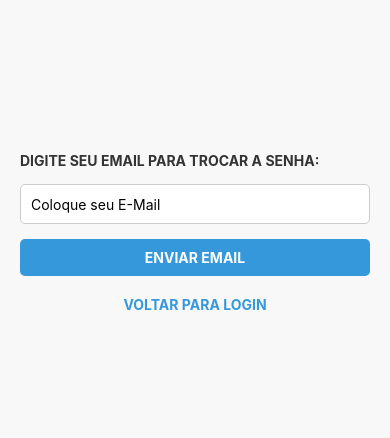
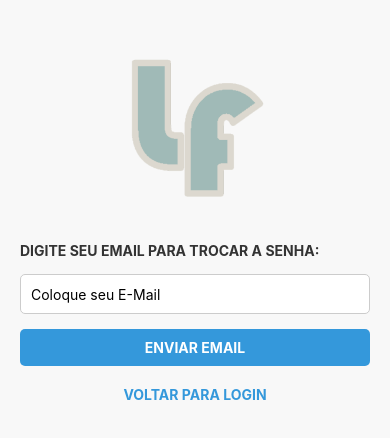
Before and after one commit to yJoaoFerreira/LFitness, a React Native app: screen /TrocarSenha in a window 390 px wide. Shown: the part 192-630 px from the top of the page. Built offline with nearby package versions, Linux system fonts and the light colour scheme.

Commit message:
Day Five: Add logo nas telas de login, register e changepass. Criada página admin (vazia).

```diff
--- a/screens/ChangePassword.js
+++ b/screens/ChangePassword.js
@@ -1,5 +1,5 @@
 import React, { useState } from 'react';
-import { View, Pressable, Text, TextInput, StyleSheet, ActivityIndicator } from 'react-native';
+import { View, Pressable, Text, TextInput, StyleSheet, ActivityIndicator, Image } from 'react-native';
 import { getAuth, sendPasswordResetEmail } from "firebase/auth";
 import Firebase from '../firebaseConfig';
 
@@ -28,6 +28,8 @@ const ChangePassword = ({ navigation }) => {
 
   return (
     <View style={styles.container}>
+      <Image source={require('../assets/logo.png')} style={styles.logo} />
+
       {loading ? (
         <ActivityIndicator size="large" color="#3498db" />
       ) : (
@@ -106,6 +108,12 @@ const styles = StyleSheet.create({
     marginVertical: 10,
     fontWeight: 'bold',
   },
+  logo: {
+    width: 150,
+    height: 150,
+    alignSelf: 'center',
+    marginBottom: 30,
+  },
   successText: {
     color: 'green',
     marginVertical: 10,
--- a/screens/Login.js
+++ b/screens/Login.js
@@ -1,5 +1,5 @@
 import React, { useState, useEffect } from 'react';
-import { View, Pressable, Text, TextInput, FlatList, StyleSheet, TouchableOpacity, ActivityIndicator, KeyboardAvoidingView, Platform, ScrollView } from 'react-native';
+import { View, Pressable, Text, TextInput, FlatList, StyleSheet, TouchableOpacity, ActivityIndicator, KeyboardAvoidingView, Platform, ScrollView, Image } from 'react-native';
 import { Ionicons } from '@expo/vector-icons';
 import { getAuth, signInWithEmailAndPassword } from "firebase/auth";
 import AsyncStorage from '@react-native-async-storage/async-storage';
@@ -134,6 +134,8 @@ const Login = ({ navigation, route }) => {
     <KeyboardAvoidingView style={styles.container} behavior={Platform.OS === "ios" ? "padding" : null}>
       <ScrollView contentContainerStyle={styles.scrollViewContent}>
         <View style={styles.formContainer}>
+          <Image source={require('../assets/logo.png')} style={styles.logo} />
+
           {loading ? (
             <ActivityIndicator size="large" color="#3498db" />
           ) : (
@@ -177,6 +179,12 @@ const styles = StyleSheet.create({
   },
   formContainer: {
     paddingHorizontal: 20,
+  },
+  logo: {
+    width: 150,
+    height: 150,
+    alignSelf: 'center',
+    marginBottom: 30,
   },
   label: {
     paddingVertical: 5,
--- a/screens/Register.js
+++ b/screens/Register.js
@@ -1,5 +1,5 @@
 import React, { useState, useEffect } from 'react';
-import { View, Pressable, Text, TextInput, StyleSheet, ActivityIndicator } from 'react-native';
+import { View, Pressable, Text, TextInput, StyleSheet, ActivityIndicator, Image } from 'react-native';
 import { getAuth, createUserWithEmailAndPassword } from "firebase/auth";
 import Firebase from '../firebaseConfig';
 import AsyncStorage from '@react-native-async-storage/async-storage';
@@ -11,29 +11,25 @@ const Register = ({ navigation }) => {
   const [error, setError] = useState('');
   const [loading, setLoading] = useState(false);
 
-  // Função para salvar as informações localmente
   const saveLocalUser = async (email, senha) => {
     try {
       const userData = { email, senha };
       await AsyncStorage.setItem('localUser', JSON.stringify(userData));
       console.log('Usuário salvo localmente:', userData);
-      navigation.replace('Login'); // Redireciona para login
+      navigation.replace('Login');
     } catch (e) {
       setError('Erro ao salvar localmente.');
     }
   };
 
-  // Função para sincronizar os dados locais com o Firebase
   const syncLocalUserToFirebase = async () => {
     try {
       const localUser = await AsyncStorage.getItem('localUser');
       if (localUser !== null) {
         const { email, senha } = JSON.parse(localUser);
         const auth = getAuth(Firebase);
-        // Tenta criar o usuário no Firebase usando os dados salvos localmente
         await createUserWithEmailAndPassword(auth, email, senha);
         console.log('Dados locais sincronizados com o Firebase.');
-        // Remover os dados locais após a sincronização bem-sucedida
         await AsyncStorage.removeItem('localUser');
       }
     } catch (error) {
@@ -41,7 +37,6 @@ const Register = ({ navigation }) => {
     }
   };
 
-  // Checar se há dados locais para sincronizar quando o componente monta
   useEffect(() => {
     syncLocalUserToFirebase();
   }, []);
@@ -58,20 +53,20 @@ const Register = ({ navigation }) => {
     setLoading(true);
 
     try {
-      // Tentativa de registrar no Firebase
       await createUserWithEmailAndPassword(auth, email, senha);
       setLoading(false);
-      navigation.replace('Login'); // Redireciona para login
+      navigation.replace('Login');
     } catch (error) {
-      // Se der erro no Firebase, salva localmente
       setLoading(false);
       setError('Firebase não disponível. Salvando localmente...');
-      await saveLocalUser(email, senha); // Chama a função para salvar localmente
+      await saveLocalUser(email, senha);
     }
   };
 
   return (
     <View style={styles.container}>
+      <Image source={require('../assets/logo.png')} style={styles.logo} />
+
       {loading ? (
         <ActivityIndicator size="large" color="#3498db" />
       ) : (
@@ -162,6 +157,12 @@ const styles = StyleSheet.create({
     textTransform: 'uppercase',
     color: '#3498db',
   },
+  logo: {
+    width: 150,
+    height: 150,
+    alignSelf: 'center',
+    marginBottom: 30,
+  },
   errorText: {
     color: 'red',
     marginVertical: 10,
```
Also changed, not shown: screens/Admin.js (added).
